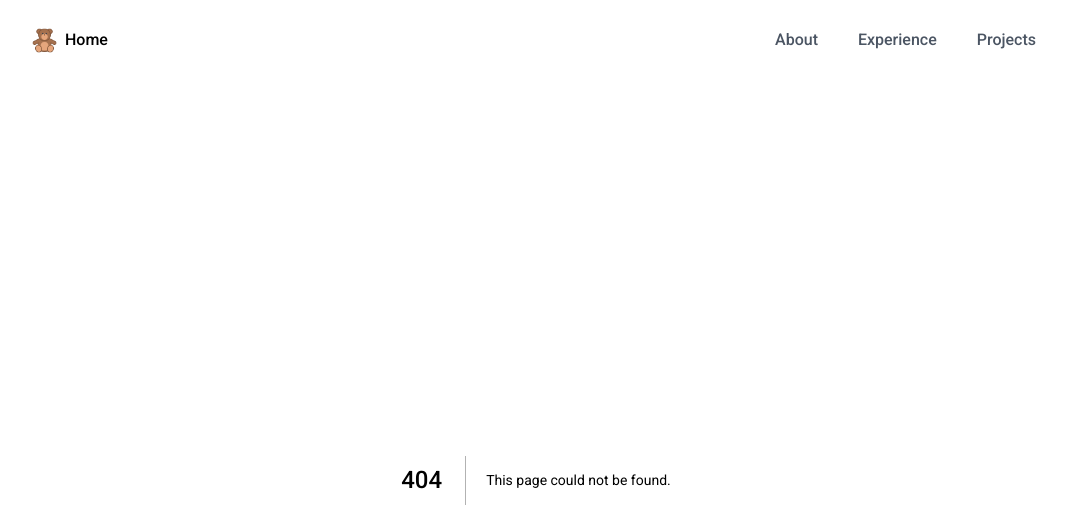
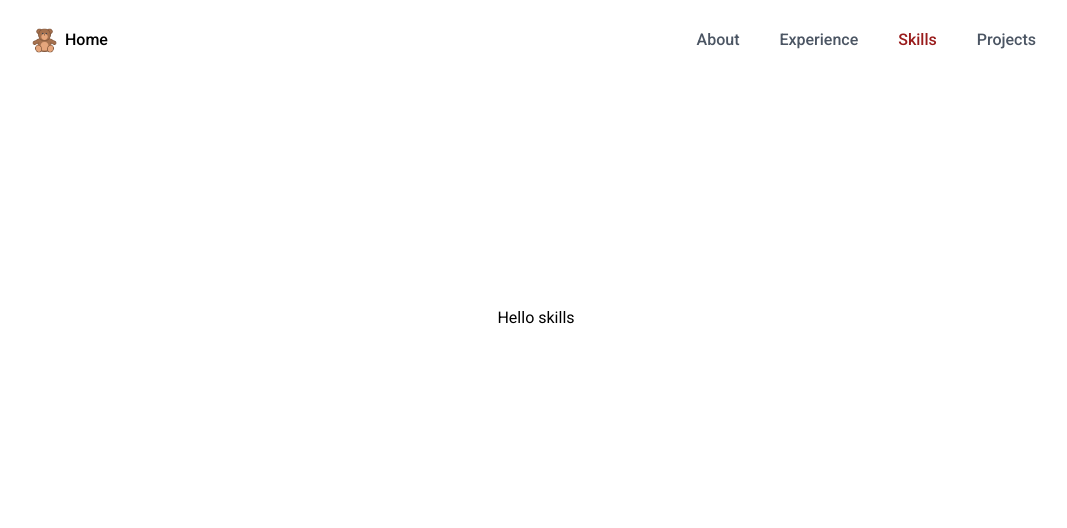
Before and after one commit to jdrco/self-portfolio, a Next.js app: page /skills in a window 1280 px wide. Before the commit this address had no page. Shown: the top 528 px of the page, without its empty margins (104-1171 px from the left). Built offline with nearby package versions, Linux system fonts and the light colour scheme.

Commit message:
Create a skills page

```diff
--- a/components/Navbar.js
+++ b/components/Navbar.js
@@ -47,6 +47,18 @@ const Navbar = () => {
                 }
               >
                 Experience
+              </a>
+            </Link>
+            <Link href="/skills">
+              <a
+                className={
+                  ' px-3 py-2 rounded-md  font-medium' +
+                  (currentRoute === '/skills'
+                    ? ' text-red-800'
+                    : ' text-gray-600')
+                }
+              >
+                Skills
               </a>
             </Link>
             <Link href="/projects">
@@ -113,6 +125,11 @@ const Navbar = () => {
               Experience
             </a>
           </Link>
+          <Link href="/skills">
+            <a className="text-right block px-3 py-2 rounded-md text-base font-medium">
+              Skills
+            </a>
+          </Link>
           <Link href="/projects">
             <a className="text-right hover:text block px-3 py-2 rounded-md text-base font-medium">
               Projects
--- a/components/widgets/Contact.js
+++ b/components/widgets/Contact.js
@@ -17,7 +17,7 @@ const Contact = () => {
           <IoMailUnreadSharp className="ml-3 mr-5 text-5xl"  />
         </Link>
         <Link href="https://github.com/jdrco">
-          <IoLogoGithub classNazme="m-3" />
+          <IoLogoGithub />
         </Link>
       </div>
     </div>
--- a/components/widgets/Experience.js
+++ b/components/widgets/Experience.js
@@ -9,7 +9,7 @@ const Experience = () => {
       </div>
       <div className="text-sm mt-5 sm:mt-10 leading-4 font-light w-[85%] sm:text-base sm:leading-5">
         I am an aspiring software engineer focused on creating meaningful impact
-        through co-op work terms and leadership opportunites
+        through software development and leadership opportunites
       </div>
       <div className="text-3xl sm:text-4xl font-light mt-5 sm:mt-10">
         MY BACKGROUND
@@ -26,7 +26,7 @@ const Experience = () => {
         <div className="sm:w-1/2 flex flex-col pt-1 font-light border-t-[1px] border-gray-400 leading-5">
           <div className="text-xl sm:text-2xl">EXPERIENCE</div>
           <div className="text-sm leading-4 sm:text-base sm:leading-5">
-            I have completed 3 of 5 work terms as a Software Developer Co-op
+            I have completed 2 of 5 co-op work terms in software development
           </div>
         </div>
       </div>
--- a/components/widgets/TechStack.js
+++ b/components/widgets/TechStack.js
@@ -12,8 +12,7 @@ const TechStack = () => {
       <div className="absolute top-6 left-6 text-black text-xl font-light sm:text-2xl">
         TECH STACK
       </div>
-
-      <Link href="/projects">
+      <Link href="/skills">
         <button className="absolute h-12 w-12 bottom-6 right-6 bg-black rounded-full">
           <div className="flex items-center justify-center">
             <HiOutlineArrowNarrowRight className="invert" />
--- a/pages/index.js
+++ b/pages/index.js
@@ -40,12 +40,11 @@ export default function Home() {
         <div className="flex flex-col sm:flex-row gap-5 w-full">
           {/* <div className="card h-96 w-full bg-gradient-to-r from-slate-200 to-pink-100 mb-5"> */}
           <div className="card h-96 w-full bg-[conic-gradient(at_top,_var(--tw-gradient-stops))] from-sky-500 via-orange-200 to-yellow-600 mb-5">
-            <Link href="/experience">
-              <a className="h-full"><Contact /></a>
-            </Link>
+            <a className="h-full">
+              <Contact />
+            </a>
           </div>
         </div>
-
       </div>
     </>
   );
--- /dev/null
+++ b/pages/skills/index.js
@@ -0,0 +1,16 @@
+import Head from "next/head";
+const Projects = () => {
+  return (
+    <>
+      <Head>
+        <title>Jared Drueco | Skills</title>
+        <meta name="keywords" content="skills" />
+      </Head>
+      <div className="flex flex-col justify-center items-center h-96 sm:h-[475px]">
+        Hello skills
+      </div>
+    </>
+  );
+};
+
+export default Projects;
```
